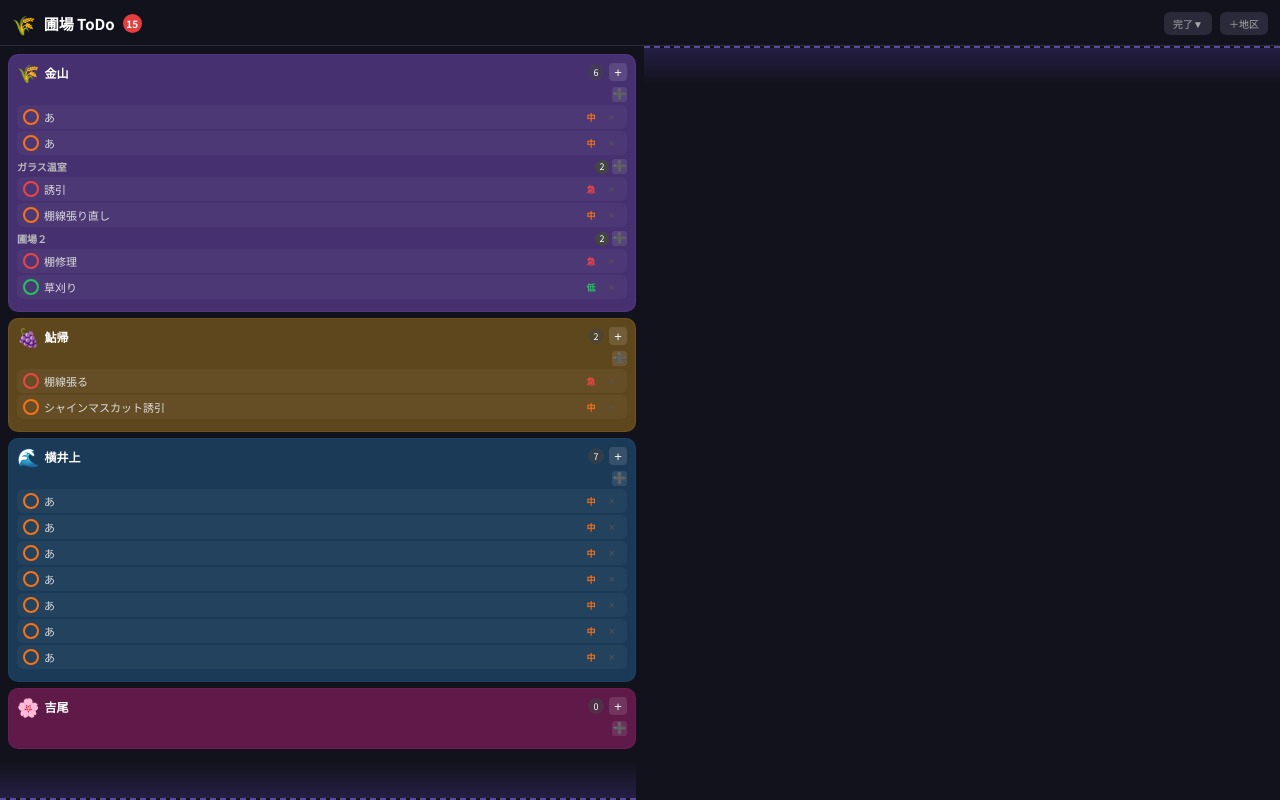
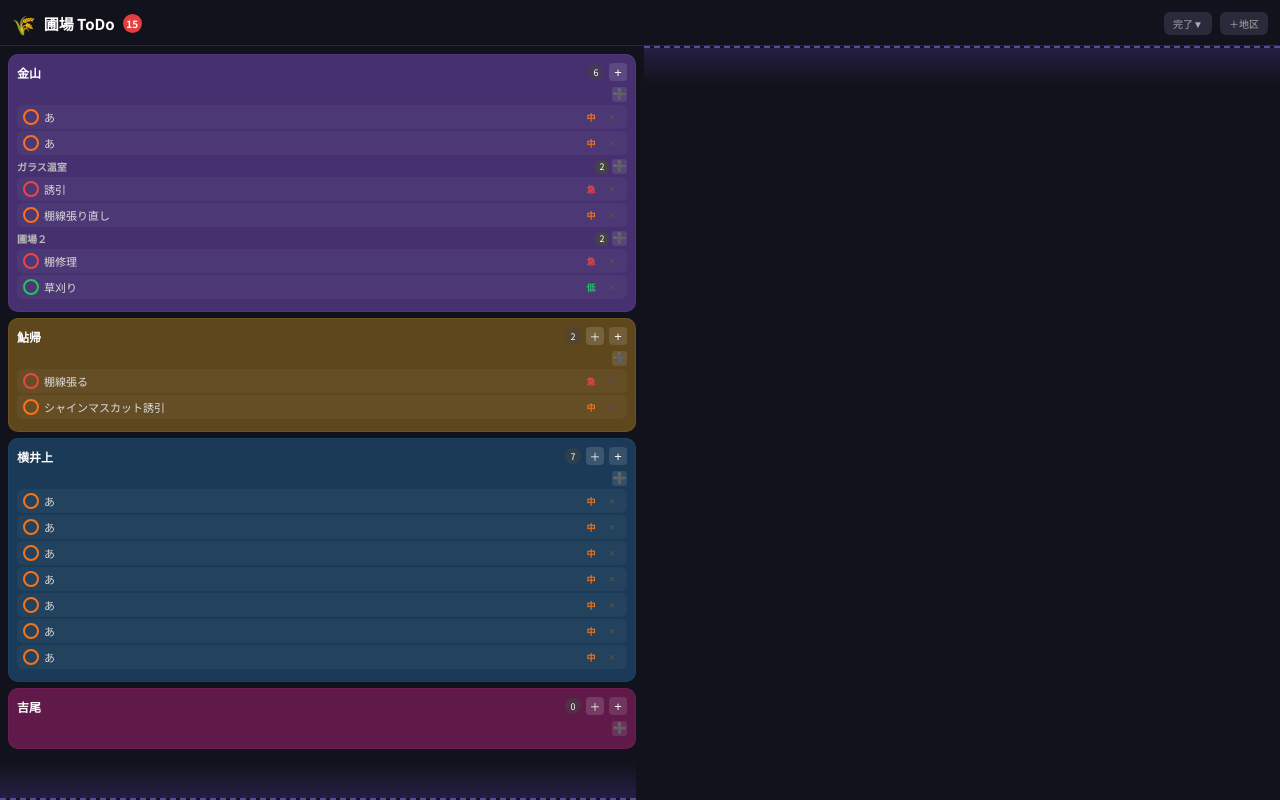
Before and after one commit to grapecampland/-todo, a React (Vite) app: page / in a window 1280 px wide. Built offline with nearby package versions, Linux system fonts and the light colour scheme.

Commit message:
Refactor task addition UI in main.jsx
Removed the emoji span and added a conditional button for adding tasks when there's a single group without a name.

```diff
--- a/src/main.jsx
+++ b/src/main.jsx
@@ -357,9 +357,6 @@ function AreaCard({ area, onUpdate, onDelete, onAddTask }) {
   return (
     <div style={{ background: area.color+"bb", borderRadius:10, padding:8, border:`1px solid ${area.color}99` }}>
       <div style={{ display:"flex", alignItems:"center", gap:5, marginBottom:6 }}>
-        <span onClick={nameClick} style={{ fontSize:18, lineHeight:1, cursor:"pointer" }}>
-          {area.emoji}
-        </span>
         <span
           onClick={nameClick}
           onTouchStart={nameTouchStart}
@@ -375,6 +372,13 @@ function AreaCard({ area, onUpdate, onDelete, onAddTask }) {
           fontSize:9, display:"flex", alignItems:"center", justifyContent:"center", flexShrink:0 }}>
           {total}
         </span>
+        {/* 圃場が1つ(name=null)のときはここに直接タスク追加ボタンも並べる */}
+        {area.groups.length === 1 && area.groups[0].name === null && (
+          <button onClick={() => onAddTask(area.id, area.groups[0].id)}
+            style={{ background:"rgba(255,255,255,0.15)", border:"none", borderRadius:4, color:"#fff",
+              cursor:"pointer", width:18, height:18, fontSize:11, display:"flex",
+              alignItems:"center", justifyContent:"center" }}>＋</button>
+        )}
         <button onClick={e => { e.stopPropagation(); addGroup(); }}
           style={{ background:"rgba(255,255,255,0.12)", border:"none", borderRadius:4, color:"#fff",
             cursor:"pointer", width:18, height:18, fontSize:13, display:"flex",
```
